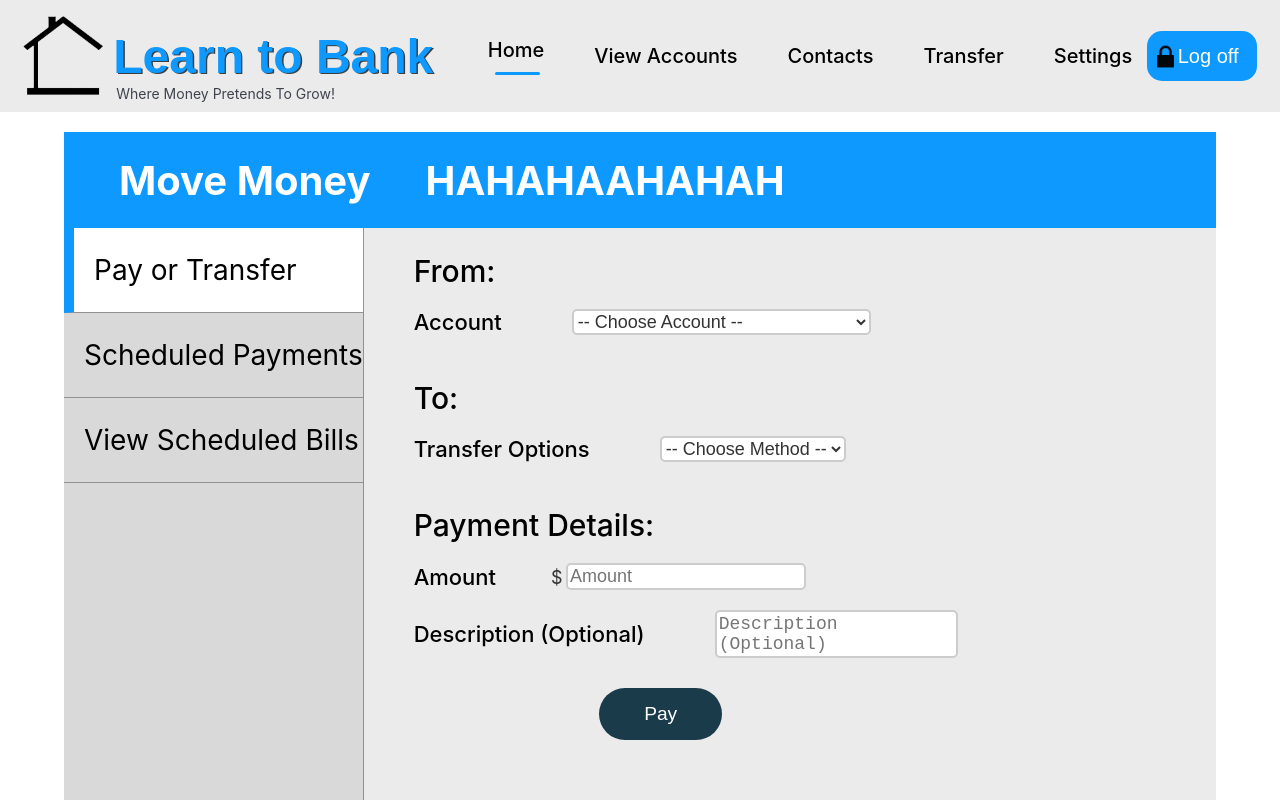
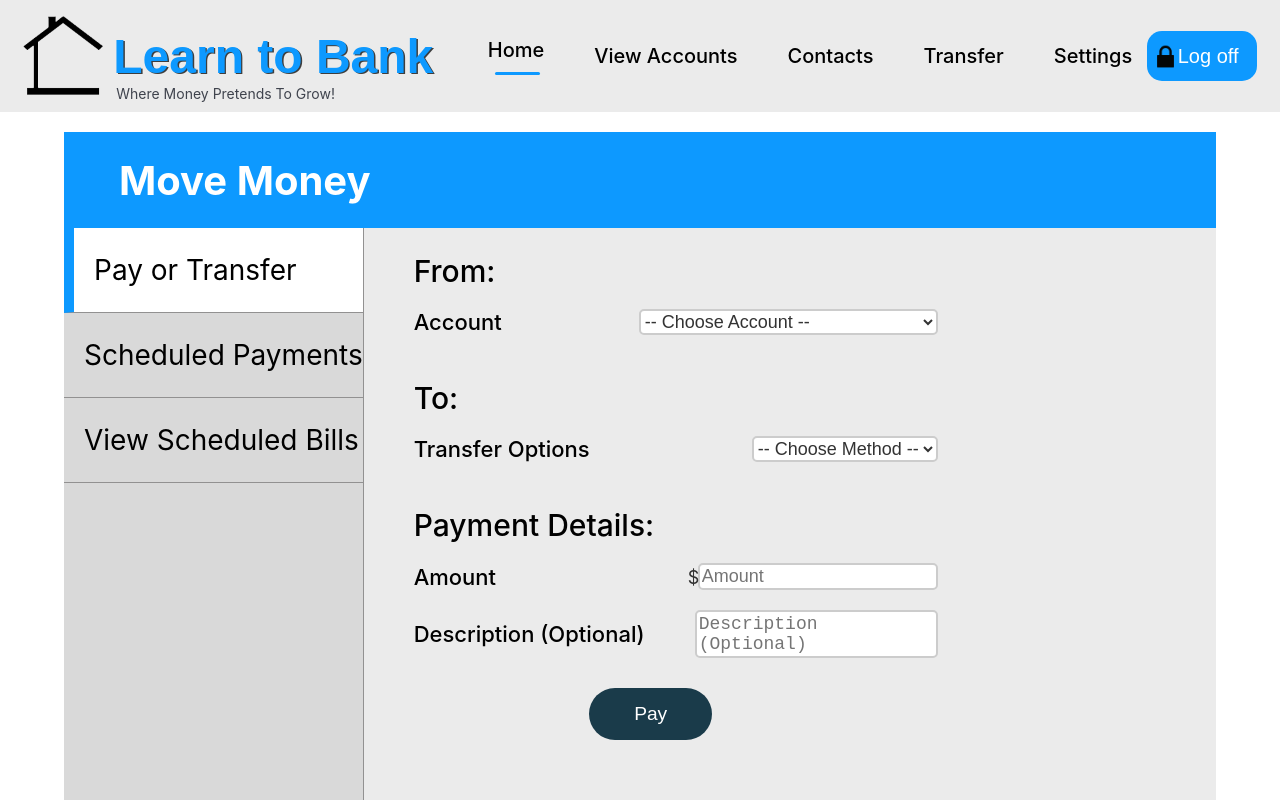
Before and after one commit to SahilUnimelb/FinTech-FLAMES, a React (Create React App) app in the folder FrontEnd/: page /transfer in a window 1280 px wide. Shown: the top 800 px of the page. Built offline with nearby package versions, Linux system fonts and the light colour scheme.

Commit message:
Fixed the styling of transfer page

```diff
--- a/FrontEnd/src/App.css
+++ b/FrontEnd/src/App.css
@@ -390,17 +390,21 @@
   margin-left: 50px;
   margin-top: 25px;
 }
+
+.transfer-section-content span {
+  display: flex;
+  justify-content: space-between;
+  align-items: center;
+  margin-left: 50px;
+}
+
 .transfer-section-content-sub-header {
   font-weight: 500;
   font-size: 22px;
-  margin-left: 50px;
+  flex: 1;
 }
 
-.transfer-section-content span {
-  display: flex;
-  gap: 20px;
-  align-items: center;
-}
+
 .transfer-section-schedule {
   display: flex;
   align-items: center;
@@ -442,7 +446,7 @@
 
 .currency-symbol {
   position: absolute;
-  left: 35px;
+  left: -10px;
   top: 50%;
   transform: translateY(-50%);
   font-size: 18px;
@@ -494,6 +498,22 @@
   padding: 20px;
   border-radius: 10px;
   text-align: center;
+  max-width: 400px;
+  position: relative;
+}
+
+.modal-content img {
+  position: absolute;
+  top: 10px;
+  right: 10px;
+  height: 20px;
+  width: 20px;
+  cursor: pointer;
+}
+
+.modal-content p {
+  margin-top: 20px;
+  margin-bottom: 20px;
 }
 
 .modal-content button {
@@ -502,8 +522,12 @@
   background-color: #1a3b4a;
   color: white;
   border: none;
-  border-radius: 5px;
   cursor: pointer;
+  border-radius: 35px;
+}
+
+.modal-content button:hover {
+  background-color: #142d39
 }
 
 /*Scheduled bills table */
--- a/FrontEnd/src/Components/Transfer.jsx
+++ b/FrontEnd/src/Components/Transfer.jsx
@@ -1,5 +1,6 @@
 import axios from 'axios';
 import React, { useEffect, useState } from 'react';
+import closeSign from '../Assets/close-button.svg';
 import ScheduledBillsTable from './ScheduledBillsTable';
 
 export default function Transfer() {
@@ -116,7 +117,6 @@ export default function Transfer() {
     <div className='transfer'>
         <div className='transfer-header'>
                 <p>Move Money</p>
-                <p>HAHAHAAHAHAH</p>
         </div>
         <div className='transfer-section'>
             <div className='transfer-section-sidebar'>
@@ -352,6 +352,7 @@ export default function Transfer() {
             {isSubmitted && (
                 <div className="modal-overlay">
                 <div className="modal-content">
+                    <img src = {closeSign} alt='' onClick={closeModal}/>
                     <p>{message}</p>
                     <button onClick={closeModal}>Close</button>
                 </div>
```
Also changed, not shown: FrontEnd/src/Assets/close-button.svg (added).
